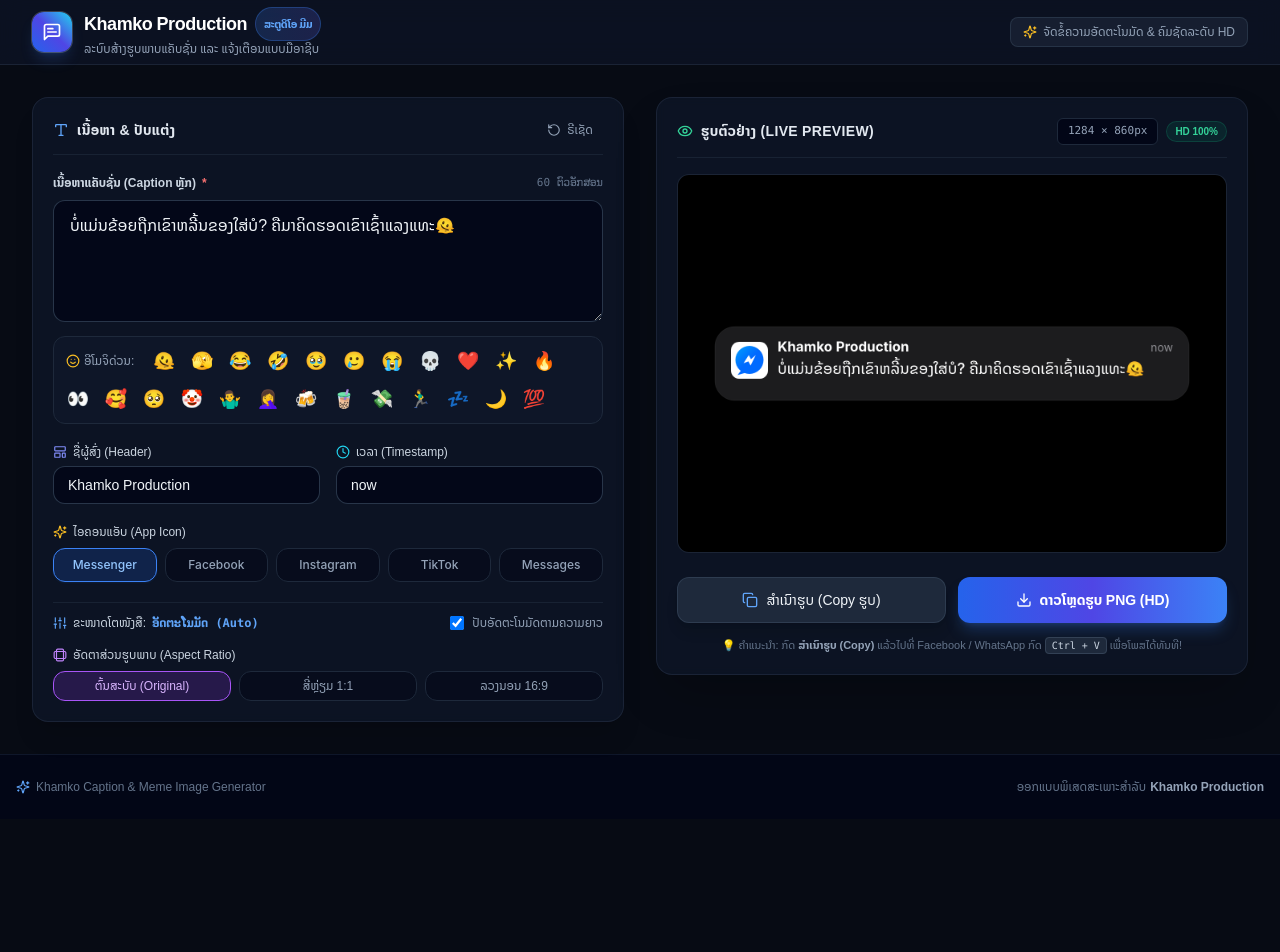
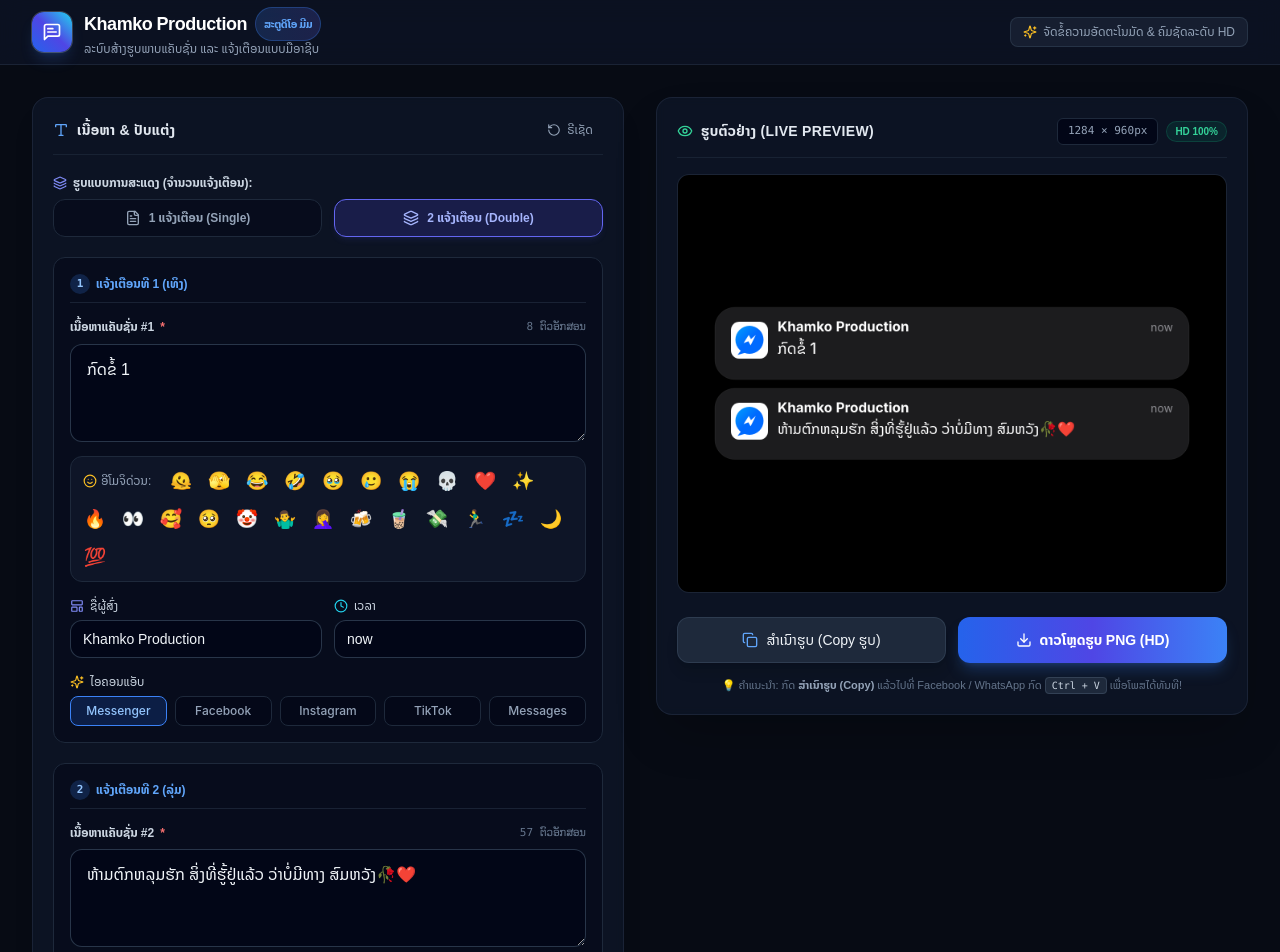
Before and after one commit to Khamko177/KhamkoProduction_caption, a React (Vite) app: page / in a window 1280 px wide. Shown: the top 952 px of the page. Before the commit the page ends 819 px from the top, so only its background shows below. Built offline with nearby package versions, Linux system fonts and the light colour scheme; the HTML template or start-up script is replaced by a standard one.

Commit message:
feat: support double notifications layout

```diff
--- a/src/App.tsx
+++ b/src/App.tsx
@@ -6,12 +6,25 @@
 import { Sparkles } from 'lucide-react';
 
 const DEFAULT_CONFIG: CaptionConfig = {
-  pageTitle: 'Khamko Production',
-  timestamp: 'now',
-  caption: 'ບໍ່ແມ່ນຂ້ອຍຖືກເຂົາຫລີ້ນຂອງໃສ່ບໍ? ຄືມາຄິດຮອດເຂົາເຊົ້າແລງແທະ🫠',
-  fontSize: 38,
+  mode: 'double',
+  notifications: [
+    {
+      id: 'notif-1',
+      pageTitle: 'Khamko Production',
+      timestamp: 'now',
+      caption: 'ກົດຂໍ້ 1',
+      appType: 'messenger',
+    },
+    {
+      id: 'notif-2',
+      pageTitle: 'Khamko Production',
+      timestamp: 'now',
+      caption: 'ຫ້າມຕົກຫລຸມຮັກ ສິ່ງທີ່ຮູັ້ຢູ່ແລ້ວ ວ່າບໍ່ມີທາງ ສົມຫວັງ🥀❤️',
+      appType: 'messenger',
+    },
+  ],
+  fontSize: 36,
   autoFontSize: true,
-  appType: 'messenger',
   cardTheme: 'dark',
   aspectRatio: 'original',
 };
--- a/src/components/EditorForm.tsx
+++ b/src/components/EditorForm.tsx
@@ -1,5 +1,5 @@
 import React, { useRef } from 'react';
-import { CaptionConfig, AppType, AspectRatioType } from '../types';
+import { CaptionConfig, AppType, AspectRatioType, NotificationItem } from '../types';
 import { EmojiPickerPopover } from './EmojiPickerPopover';
 import {
   Type,
@@ -8,7 +8,9 @@
   Sliders,
   RotateCcw,
   Sparkles,
-  Ratio
+  Ratio,
+  Layers,
+  FileText
 } from 'lucide-react';
 
 interface EditorFormProps {
@@ -22,26 +24,46 @@
   onChange,
   onReset,
 }) => {
-  const textareaRef = useRef<HTMLTextAreaElement>(null);
+  const textareaRefs = [
+    useRef<HTMLTextAreaElement>(null),
+    useRef<HTMLTextAreaElement>(null),
+  ];
 
-  const handleEmojiSelect = (emoji: string) => {
-    if (!textareaRef.current) {
-      onChange({ caption: config.caption + emoji });
+  const handleUpdateNotification = (
+    index: number,
+    updatedField: Partial<NotificationItem>
+  ) => {
+    const updatedNotifs = config.notifications.map((item, i) =>
+      i === index ? { ...item, ...updatedField } : item
+    );
+    onChange({ notifications: updatedNotifs });
+  };
+
+  const handleEmojiSelect = (index: number, emoji: string) => {
+    const notif = config.notifications[index];
+    if (!notif) return;
+
+    const ref = textareaRefs[index]?.current;
+    if (!ref) {
+      handleUpdateNotification(index, { caption: notif.caption + emoji });
       return;
     }
-    const start = textareaRef.current.selectionStart || 0;
-    const end = textareaRef.current.selectionEnd || 0;
-    const text = config.caption;
+
+    const start = ref.selectionStart || 0;
+    const end = ref.selectionEnd || 0;
+    const text = notif.caption;
     const updated = text.substring(0, start) + emoji + text.substring(end);
-    onChange({ caption: updated });
+    handleUpdateNotification(index, { caption: updated });
 
     setTimeout(() => {
-      if (textareaRef.current) {
-        textareaRef.current.focus();
-        textareaRef.current.setSelectionRange(start + emoji.length, start + emoji.length);
+      if (ref) {
+        ref.focus();
+        ref.setSelectionRange(start + emoji.length, start + emoji.length);
       }
     }, 10);
   };
+
+  const activeNotifCount = config.mode === 'double' ? 2 : 1;
 
   return (
     <div className="space-y-5 bg-slate-900/70 border border-slate-800/80 rounded-2xl p-5 shadow-xl backdrop-blur-sm">
@@ -64,67 +86,127 @@
         </button>
       </div>
 
-      {/* 1. Main Caption Input */}
+      {/* Mode Selector: Single or Double Notifications */}
+      <div className="space-y-2">
+        <label className="text-xs font-semibold text-slate-300 flex items-center gap-1.5 font-lao">
+          <Layers className="w-3.5 h-3.5 text-indigo-400" />
+          <span>ຮູບແບບການສະແດງ (ຈຳນວນແຈ້ງເຕືອນ):</span>
+        </label>
+        <div className="grid grid-cols-2 gap-3 font-lao">
+          <button
+            type="button"
+            onClick={() => onChange({ mode: 'single' })}
+            className={`py-2.5 px-4 rounded-xl text-xs font-semibold border transition-all flex items-center justify-center gap-2 cursor-pointer ${
+              config.mode === 'single'
+                ? 'bg-blue-600/20 border-blue-500 text-blue-300 shadow-md shadow-blue-500/10'
+                : 'bg-slate-950/50 border-slate-800 text-slate-400 hover:border-slate-700 hover:text-slate-200'
+            }`}
+          >
+            <FileText className="w-4 h-4" />
+            <span>1 ແຈ້ງເຕືອນ (Single)</span>
+          </button>
+
+          <button
+            type="button"
+            onClick={() => onChange({ mode: 'double' })}
+            className={`py-2.5 px-4 rounded-xl text-xs font-semibold border transition-all flex items-center justify-center gap-2 cursor-pointer ${
+              config.mode === 'double'
+                ? 'bg-indigo-600/20 border-indigo-500 text-indigo-300 shadow-md shadow-indigo-500/10'
+                : 'bg-slate-950/50 border-slate-800 text-slate-400 hover:border-slate-700 hover:text-slate-200'
+            }`}
+          >
+            <Layers className="w-4 h-4" />
+            <span>2 ແຈ້ງເຕືອນ (Double)</span>
+          </button>
+        </div>
+      </div>
+
+      {/* Notifications Editor Sections */}
+      {config.notifications.slice(0, activeNotifCount).map((notif, index) => (
+        <div
+          key={notif.id}
+          className="p-4 rounded-xl bg-slate-950/50 border border-slate-800 space-y-4"
+        >
+          {config.mode === 'double' && (
+            <div className="flex items-center justify-between pb-2 border-b border-slate-800/80">
+              <span className="text-xs font-bold text-blue-400 font-lao flex items-center gap-1.5">
+                <span className="w-5 h-5 rounded-full bg-blue-500/20 text-blue-300 flex items-center justify-center text-[11px] font-mono">
+                  {index + 1}
+                </span>
+                <span>ແຈ້ງເຕືອນທີ {index + 1} {index === 0 ? '(ເທິງ)' : '(ລຸ່ມ)'}</span>
+              </span>
+            </div>
+          )}
+
+          {/* Main Caption Input */}
           <div className="space-y-2">
             <div className="flex items-center justify-between">
               <label className="text-xs font-semibold text-slate-300 flex items-center gap-1.5 font-lao">
-            <span>ເນື້ອຫາແຄັບຊັ່ນ (Caption ຫຼັກ)</span>
+                <span>ເນື້ອຫາແຄັບຊັ່ນ {config.mode === 'double' ? `#${index + 1}` : ''}</span>
                 <span className="text-red-400">*</span>
               </label>
               <span className="text-[11px] text-slate-500 font-mono font-lao">
-            {config.caption.length} ຕົວອັກສອນ
+                {notif.caption.length} ຕົວອັກສອນ
               </span>
             </div>
 
             <textarea
-          ref={textareaRef}
-          rows={4}
-          value={config.caption}
-          onChange={(e) => onChange({ caption: e.target.value })}
-          placeholder="ພິມເນື້ອຫາແຄັບຊັ່ນຢູ່ນີ້... (ຮອງຮັບພາສາລາວ, ໄທ, ອັງກິດ ແລະ ອີໂມຈິ)"
+              ref={textareaRefs[index]}
+              rows={config.mode === 'double' ? 3 : 4}
+              value={notif.caption}
+              onChange={(e) =>
+                handleUpdateNotification(index, { caption: e.target.value })
+              }
+              placeholder={`ພິມເນື້ອຫາແຄັບຊັ່ນທີ ${index + 1}...`}
               className="w-full bg-slate-950/80 border border-slate-700/80 focus:border-blue-500 focus:ring-2 focus:ring-blue-500/20 rounded-xl px-4 py-3 text-sm sm:text-base text-slate-100 placeholder-slate-500 resize-y transition-all font-lao leading-relaxed outline-none"
             />
 
             {/* Quick Emoji Bar */}
-        <EmojiPickerPopover onSelectEmoji={handleEmojiSelect} />
+            <EmojiPickerPopover
+              onSelectEmoji={(emoji) => handleEmojiSelect(index, emoji)}
+            />
           </div>
 
-      {/* 2. Sender Name & Timestamp Row */}
-      <div className="grid grid-cols-1 sm:grid-cols-2 gap-4">
+          {/* Sender Name & Timestamp Row */}
+          <div className="grid grid-cols-1 sm:grid-cols-2 gap-3">
             <div className="space-y-1.5">
               <label className="text-xs font-medium text-slate-300 flex items-center gap-1.5 font-lao">
                 <LayoutTemplate className="w-3.5 h-3.5 text-indigo-400" />
-            <span>ຊື່ຜູ້ສົ່ງ (Header)</span>
+                <span>ຊື່ຜູ້ສົ່ງ</span>
               </label>
               <input
                 type="text"
-            value={config.pageTitle}
-            onChange={(e) => onChange({ pageTitle: e.target.value })}
+                value={notif.pageTitle}
+                onChange={(e) =>
+                  handleUpdateNotification(index, { pageTitle: e.target.value })
+                }
                 placeholder="Khamko Production"
-            className="w-full bg-slate-950/80 border border-slate-700/80 focus:border-blue-500 focus:ring-1 focus:ring-blue-500/20 rounded-xl px-3.5 py-2 text-sm text-slate-100 placeholder-slate-500 outline-none transition-all font-lao"
+                className="w-full bg-slate-950/80 border border-slate-700/80 focus:border-blue-500 focus:ring-1 focus:ring-blue-500/20 rounded-xl px-3 py-2 text-sm text-slate-100 placeholder-slate-500 outline-none transition-all font-lao"
               />
             </div>
 
             <div className="space-y-1.5">
               <label className="text-xs font-medium text-slate-300 flex items-center gap-1.5 font-lao">
                 <Clock className="w-3.5 h-3.5 text-cyan-400" />
-            <span>ເວລາ (Timestamp)</span>
+                <span>ເວລາ</span>
               </label>
               <input
                 type="text"
-            value={config.timestamp}
-            onChange={(e) => onChange({ timestamp: e.target.value })}
+                value={notif.timestamp}
+                onChange={(e) =>
+                  handleUpdateNotification(index, { timestamp: e.target.value })
+                }
                 placeholder="now, 1m, ດຽວນີ້..."
-            className="w-full bg-slate-950/80 border border-slate-700/80 focus:border-blue-500 focus:ring-1 focus:ring-blue-500/20 rounded-xl px-3.5 py-2 text-sm text-slate-100 placeholder-slate-500 outline-none transition-all font-lao"
+                className="w-full bg-slate-950/80 border border-slate-700/80 focus:border-blue-500 focus:ring-1 focus:ring-blue-500/20 rounded-xl px-3 py-2 text-sm text-slate-100 placeholder-slate-500 outline-none transition-all font-lao"
               />
             </div>
           </div>
 
-      {/* 3. App Type Selector */}
-      <div className="space-y-2">
+          {/* App Type Selector */}
+          <div className="space-y-1.5">
             <label className="text-xs font-medium text-slate-300 flex items-center gap-1.5 font-lao">
               <Sparkles className="w-3.5 h-3.5 text-amber-400" />
-          <span>ໄອຄອນແອັບ (App Icon)</span>
+              <span>ໄອຄອນແອັບ</span>
             </label>
             <div className="grid grid-cols-3 sm:grid-cols-5 gap-2">
               {[
@@ -137,11 +219,13 @@
                 <button
                   key={app.id}
                   type="button"
-              onClick={() => onChange({ appType: app.id as AppType })}
-              className={`px-3 py-2 rounded-xl text-xs font-medium border transition-all cursor-pointer ${
-                config.appType === app.id
-                  ? 'bg-blue-600/20 border-blue-500 text-blue-300 shadow-sm shadow-blue-500/10'
-                  : 'bg-slate-950/50 border-slate-800 text-slate-400 hover:border-slate-700 hover:text-slate-200'
+                  onClick={() =>
+                    handleUpdateNotification(index, { appType: app.id as AppType })
+                  }
+                  className={`px-2.5 py-1.5 rounded-lg text-xs font-medium border transition-all cursor-pointer ${
+                    notif.appType === app.id
+                      ? 'bg-blue-600/20 border-blue-500 text-blue-300'
+                      : 'bg-slate-950/50 border-slate-800 text-slate-400 hover:border-slate-700'
                   }`}
                 >
                   {app.label}
@@ -149,8 +233,10 @@
               ))}
             </div>
           </div>
+        </div>
+      ))}
 
-      {/* 4. Font Size & Aspect Ratio Controls */}
+      {/* Global Controls: Font Size & Aspect Ratio */}
       <div className="pt-3 border-t border-slate-800/70 space-y-4">
         {/* Font size control */}
         <div className="space-y-2">
@@ -176,7 +262,7 @@
           {!config.autoFontSize && (
             <input
               type="range"
-              min={24}
+              min={22}
               max={54}
               step={1}
               value={config.fontSize}
--- a/src/components/ImagePreview.tsx
+++ b/src/components/ImagePreview.tsx
@@ -59,9 +59,10 @@
       const mimeType = format === 'png' ? 'image/png' : 'image/jpeg';
       const dataUrl = exportCanvasAsImage(canvasRef.current, mimeType, 0.95);
 
+      const firstCaption = config.notifications[0]?.caption || 'khamko-caption';
+      const filenameSlug = (firstCaption.slice(0, 20) || 'khamko-caption')
+        .replace(/[^a-zA-Z0-9\u0E80-\u0EFF\u00C0-\u1EF9]/g, '_');
       const link = document.createElement('a');
-      const filenameSlug = (config.caption.slice(0, 20) || 'khamko-caption')
-        .replace(/[^a-zA-Z0-9\u0E80-\u0EFF\u00C0-\u1EF9]/g, '_');
       link.download = `khamko_${Date.now()}_${filenameSlug}.${format}`;
       link.href = dataUrl;
       link.click();
--- a/src/utils/canvasRenderer.ts
+++ b/src/utils/canvasRenderer.ts
@@ -1,4 +1,4 @@
-import { CaptionConfig, AppType } from '../types';
+import { CaptionConfig, AppType, NotificationItem } from '../types';
 
 /**
  * Draw a rounded rectangle with smooth corners
@@ -185,7 +185,7 @@
 }
 
 /**
- * Main Render Engine to draw the Meme/Caption Image
+ * Main Render Engine to draw Single or Multiple Notifications
  */
 export async function renderCaptionCanvas(
   canvas: HTMLCanvasElement,
@@ -196,59 +196,88 @@
 
   try {
     await document.fonts.ready;
-  } catch (e) {
-    // font ready fallback
-  }
+  } catch (e) {}
 
   const canvasWidth = 1284;
   const cardMarginX = 52;
   const cardWidth = canvasWidth - cardMarginX * 2; // 1180px
   const cardPaddingX = 40;
-  const cardPaddingY = 38;
+  const cardPaddingY = 36;
   const iconSize = 92;
   const gapBetweenIconAndText = 24;
+  const gapBetweenCards = 22;
 
   const contentX = cardMarginX + cardPaddingX + iconSize + gapBetweenIconAndText;
   const maxContentWidth = cardMarginX + cardWidth - cardPaddingX - contentX;
 
   const primaryFontFamily = `'Noto Sans Lao', 'Inter', -apple-system, BlinkMacSystemFont, 'SF Pro Display', 'Segoe UI', sans-serif`;
 
+  const activeNotifications: NotificationItem[] =
+    config.mode === 'double'
+      ? config.notifications.slice(0, 2)
+      : config.notifications.slice(0, 1);
+
+  // Calculate dimensions for each card
+  const titleFontSize = 34;
+  const timeFontSize = 28;
+  const headerHeight = 36;
+  const gapHeaderToBody = 18;
+
+  interface CardComputed {
+    notification: NotificationItem;
+    lines: string[];
+    fontSize: number;
+    lineSpacing: number;
+    cardHeight: number;
+  }
+
+  const computedCards: CardComputed[] = activeNotifications.map((notif) => {
     let bodyFontSize = config.fontSize || 38;
     if (config.autoFontSize) {
-    const textLen = (config.caption || '').length;
+      const textLen = (notif.caption || '').length;
       if (textLen < 35) {
-      bodyFontSize = 40;
+        bodyFontSize = config.mode === 'double' ? 38 : 40;
       } else if (textLen < 85) {
-      bodyFontSize = 38;
+        bodyFontSize = config.mode === 'double' ? 36 : 38;
       } else if (textLen < 150) {
-      bodyFontSize = 34;
+        bodyFontSize = 32;
       } else {
-      bodyFontSize = 30;
+        bodyFontSize = 28;
       }
     }
 
     ctx.font = `500 ${bodyFontSize}px ${primaryFontFamily}`;
-  const lines = wrapText(ctx, config.caption || '...', maxContentWidth);
+    const lines = wrapText(ctx, notif.caption || '...', maxContentWidth);
     const lineSpacing = bodyFontSize * 1.42;
-
-  const titleFontSize = 34;
-  const timeFontSize = 28;
-  const headerHeight = 36;
-  const gapHeaderToBody = 18;
 
     const bodyTextHeight = Math.max(1, lines.length) * lineSpacing;
     const totalContentHeight = headerHeight + gapHeaderToBody + bodyTextHeight;
     const minCardHeight = iconSize + cardPaddingY * 2;
     const cardHeight = Math.max(minCardHeight, totalContentHeight + cardPaddingY * 2);
 
+    return {
+      notification: notif,
+      lines,
+      fontSize: bodyFontSize,
+      lineSpacing,
+      cardHeight,
+    };
+  });
+
+  const totalCardsHeight =
+    computedCards.reduce((acc, c) => acc + c.cardHeight, 0) +
+    gapBetweenCards * Math.max(0, computedCards.length - 1);
+
+  // Canvas height calculation
   let canvasHeight = 900;
   if (config.aspectRatio === '1:1') {
     canvasHeight = 1284;
   } else if (config.aspectRatio === '16:9') {
     canvasHeight = Math.round((1284 * 9) / 16);
   } else {
-    canvasHeight = Math.max(860, cardHeight + 650);
-    if (canvasHeight < 860) canvasHeight = 860;
+    // Original Auto height
+    const baseHeight = config.mode === 'double' ? 960 : 860;
+    canvasHeight = Math.max(baseHeight, totalCardsHeight + (config.mode === 'double' ? 440 : 640));
   }
 
   canvas.width = canvasWidth;
@@ -258,11 +287,16 @@
   ctx.fillStyle = '#000000';
   ctx.fillRect(0, 0, canvasWidth, canvasHeight);
 
-  // 2. Card Position
+  // 2. Center the entire block of cards vertically
+  let currentCardY = Math.round((canvasHeight - totalCardsHeight) / 2);
+
+  // 3. Render each card
+  for (const card of computedCards) {
     const cardX = cardMarginX;
-  const cardY = Math.round((canvasHeight - cardHeight) / 2);
+    const cardY = currentCardY;
+    const { notification: notif, lines, fontSize, lineSpacing, cardHeight } = card;
 
-  // 3. Card Background
+    // Card Background
     ctx.save();
     const cardRadius = 50;
     drawRoundedRect(ctx, cardX, cardY, cardWidth, cardHeight, cardRadius);
@@ -281,12 +315,12 @@
     ctx.stroke();
     ctx.restore();
 
-  // 4. App Icon
+    // App Icon
     const iconX = cardX + cardPaddingX;
     const iconY = cardY + cardPaddingY;
-  drawAppIcon(ctx, config.appType || 'messenger', iconX, iconY, iconSize);
+    drawAppIcon(ctx, notif.appType || 'messenger', iconX, iconY, iconSize);
 
-  // 5. Header: Title & Timestamp
+    // Header: Title & Timestamp
     const headerY = iconY + titleFontSize * 0.72;
 
     ctx.save();
@@ -294,23 +328,23 @@
     ctx.fillStyle = '#FFFFFF';
     ctx.textAlign = 'left';
     ctx.textBaseline = 'alphabetic';
-  ctx.fillText(config.pageTitle || 'Khamko Production', contentX, headerY);
+    ctx.fillText(notif.pageTitle || 'Khamko Production', contentX, headerY);
 
     ctx.font = `400 ${timeFontSize}px ${primaryFontFamily}`;
     ctx.fillStyle = '#8e8e93';
     ctx.textAlign = 'right';
     const timeX = cardX + cardWidth - cardPaddingX;
-  ctx.fillText(config.timestamp || 'now', timeX, headerY);
+    ctx.fillText(notif.timestamp || 'now', timeX, headerY);
     ctx.restore();
 
-  // 6. Body Text
+    // Body Text
     ctx.save();
-  ctx.font = `500 ${bodyFontSize}px ${primaryFontFamily}`;
+    ctx.font = `500 ${fontSize}px ${primaryFontFamily}`;
     ctx.fillStyle = '#FFFFFF';
     ctx.textAlign = 'left';
     ctx.textBaseline = 'alphabetic';
 
-  let currentLineY = headerY + gapHeaderToBody + bodyFontSize;
+    let currentLineY = headerY + gapHeaderToBody + fontSize;
 
     for (let i = 0; i < lines.length; i++) {
       const line = lines[i];
@@ -318,6 +352,10 @@
       currentLineY += lineSpacing;
     }
     ctx.restore();
+
+    // Move Y for next card
+    currentCardY += cardHeight + gapBetweenCards;
+  }
 }
 
 /**
```
Also changed, not shown: src/types.ts (+8 -5 lines). Lines whose indentation alone changed are shown as unchanged.
